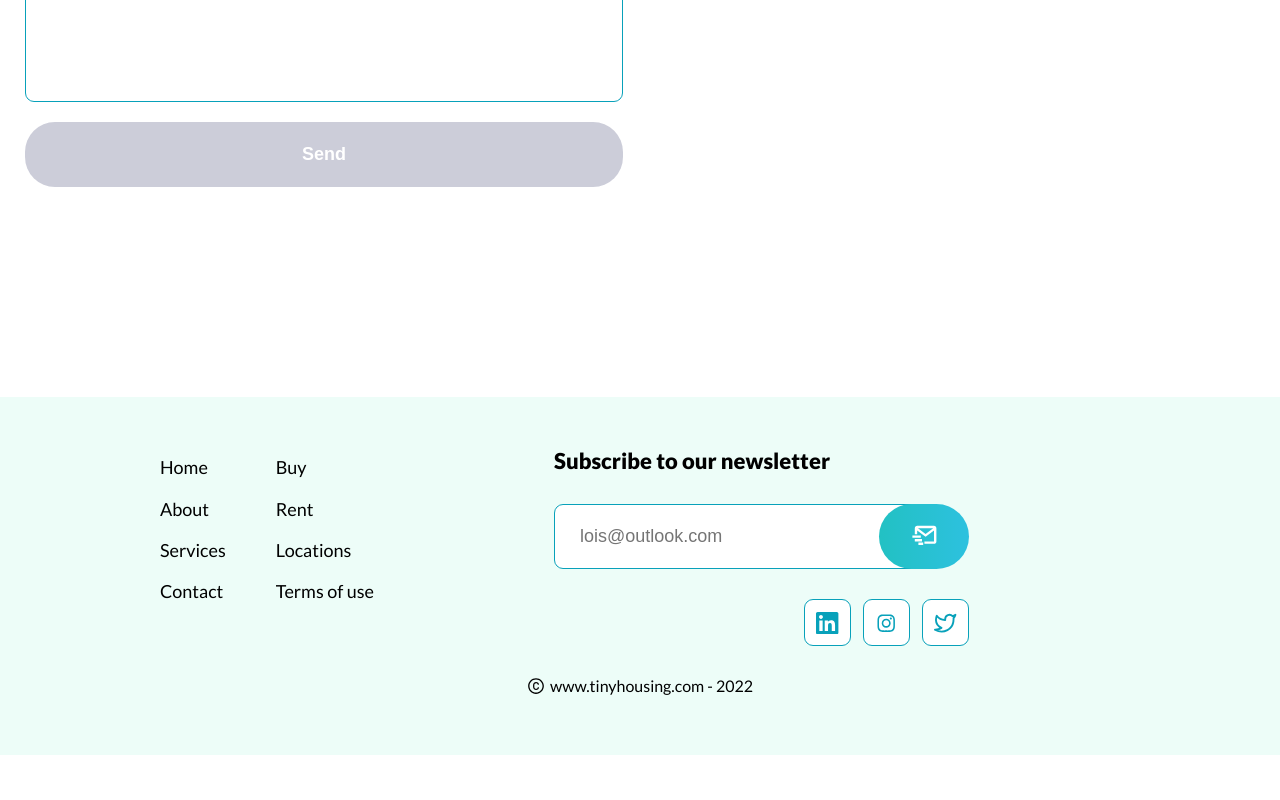
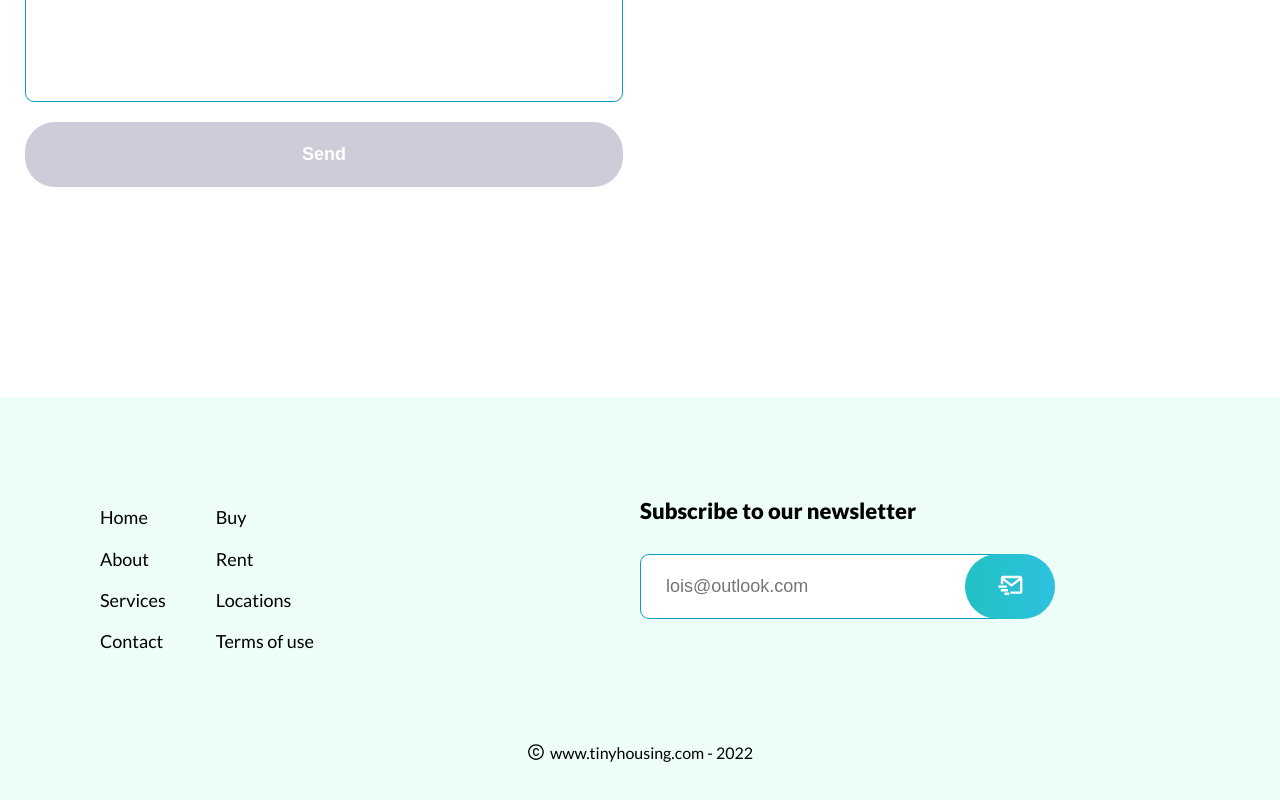
Before and after one commit to moisens/tiny-is-the-new-big, a React (Vite) app in the folder frontend/: page / in a window 1280 px wide. Shown: the part 6485-7285 px from the top of the page. Before the commit the page ends 7240 px from the top, so only its background shows below. Built offline with nearby package versions, Linux system fonts and the light colour scheme.

Commit message:
modified footer component + footer css

```diff
--- a/frontend/src/components/footer/Footer.tsx
+++ b/frontend/src/components/footer/Footer.tsx
@@ -56,17 +56,6 @@ const Footer = () => {
               </button>
             </form>
           </div>
-          <div className="social__container">
-            <div className="social__content">
-              <SiLinkedin size="1.4rem" color="#08A1BA" />
-            </div>
-            <div className="social__content">
-              <AiOutlineInstagram size="1.4rem" color="#08A1BA" />
-            </div>
-            <div className="social__content">
-              <FiTwitter size="1.4rem" color="#08A1BA" />
-            </div>
-          </div>
         </div>
       </div>
       <div className="footer__date">
--- a/frontend/src/components/footer/footer.scss
+++ b/frontend/src/components/footer/footer.scss
@@ -5,11 +5,10 @@
 }
 
 .footer__content {
-  display: flex;
-  justify-content: flex-start;
-  align-items: flex-start;
-  gap: 180px;
-  padding-left: 160px;
+  display: grid;
+  grid-template-columns: 1fr 1fr;
+  padding: 50px 100px;
+  //background-color: lightgreen;
 }
 
 .footer__nav {
@@ -32,19 +31,18 @@
 }
 .footer__newsletterSocial {
   //background-color: red;
-  display: flex;
-  flex-direction: column;
 
   .newsletter {
     .newsletter__H4 {
       font-size: 1.375rem;
       font-weight: 700;
-      padding-bottom: 30px;
+      padding: 0 0 30px;
     }
     .newsletter__form {
       display: flex;
-      justify-content: center;
+      justify-content: flex-start;
       align-items: center;
+
       .newsletter__input {
         width: 380px;
         height: 65px;
@@ -67,28 +65,9 @@
         cursor: pointer;
 
         &:hover {
-          background: #181B52;
+          background: #181b52;
         }
-
       }
-    }
-  }
-  .social__container {
-    display: flex;
-    justify-content: flex-end;
-    align-items: center;
-    gap: 12px;
-    padding-top: 30px;
-
-    .social__content {
-      width: 47px;
-      height: 47px;
-      display: flex;
-      justify-content: center;
-      align-items: center;
-      background-color: #fff;
-      border: solid 0.4px #08a1ba;
-      border-radius: 9px;
     }
   }
 }
@@ -103,5 +82,4 @@
   .date__now {
     font-size: 1rem;
   }
-
 }
```
